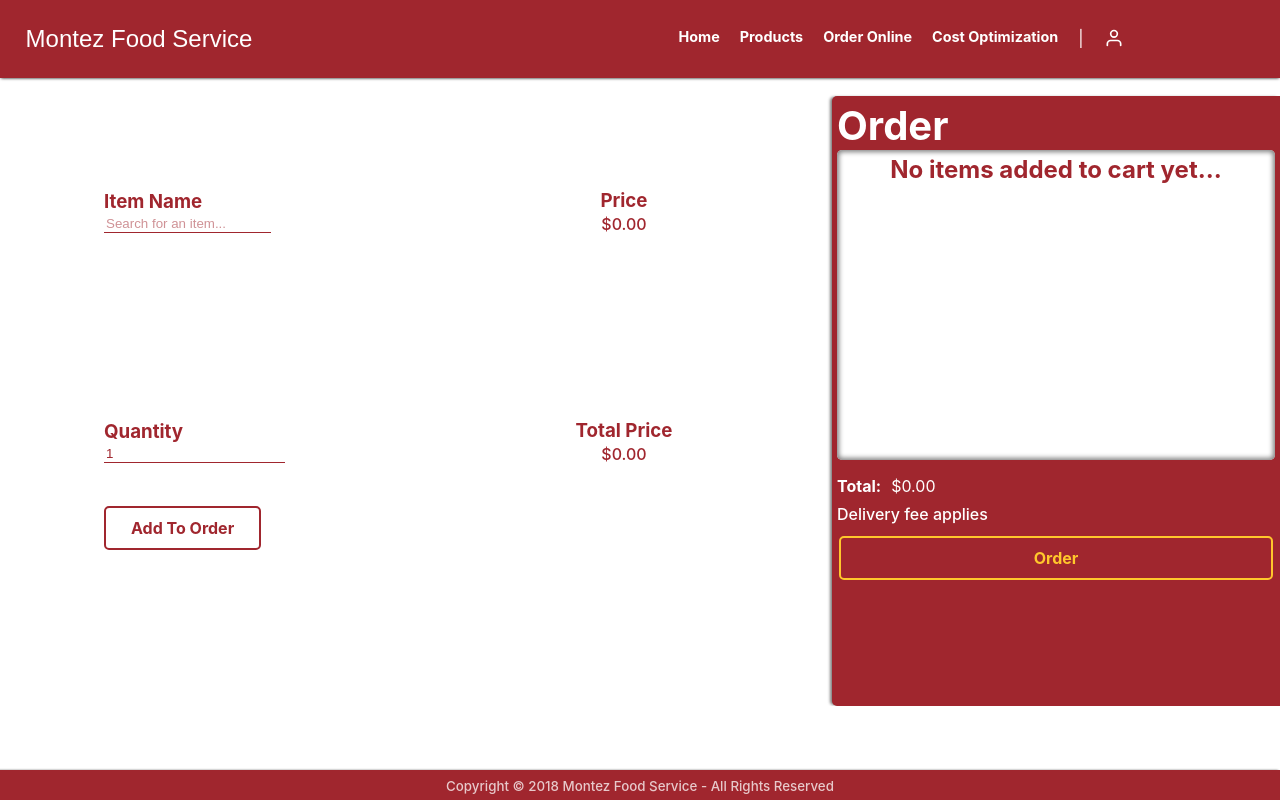
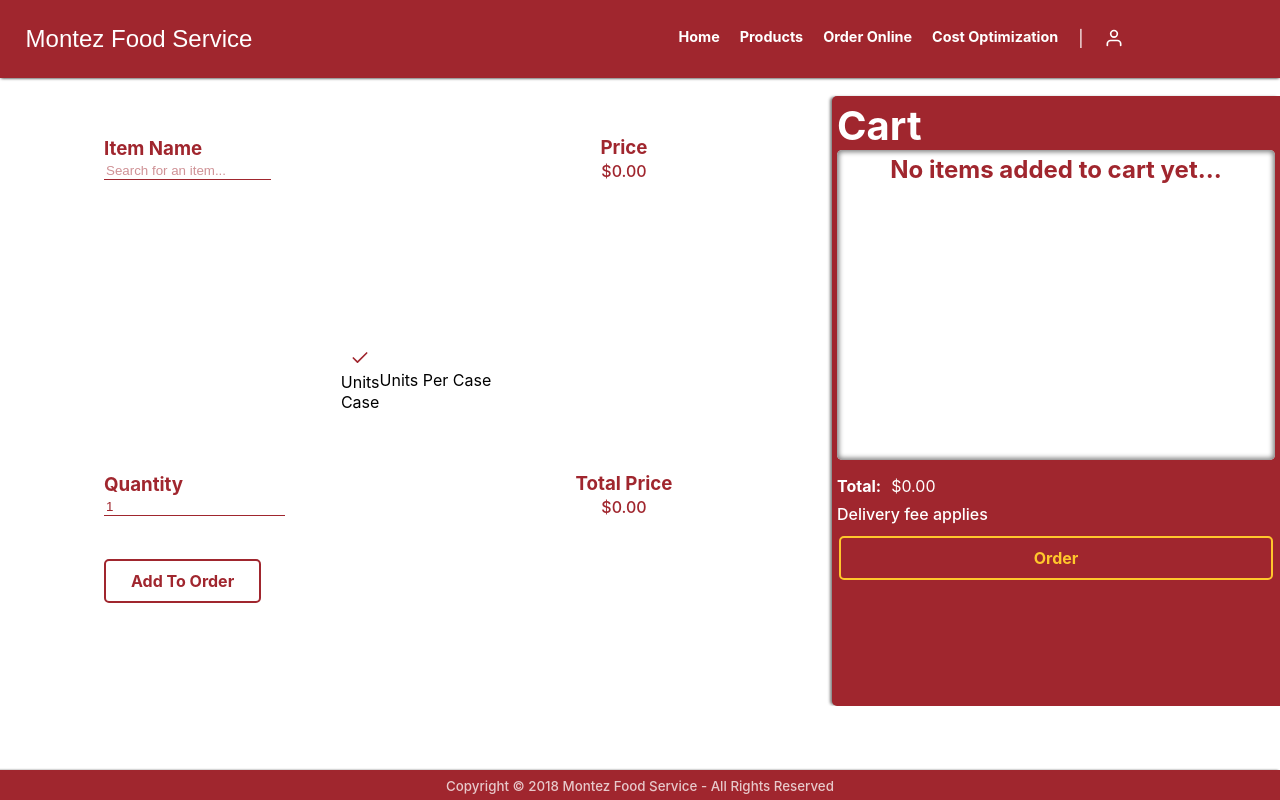
Before and after one commit to jgarcia4444/montez-food-service-web, a React (Create React App) app: page /order-online in a window 1280 px wide. Built offline with nearby package versions, Linux system fonts and the light colour scheme.

Commit message:
Added basic jsx structure with no styling to showcase the needed information to make a selection if an order item has a case oprion avaialble. Added a state value to pick whether the user wants to buy in bulk or by unit.

```diff
--- a/src/components/OrderCart/index.js
+++ b/src/components/OrderCart/index.js
@@ -85,19 +85,11 @@ const OrderCart = ({locations, cart, userInfo, sendOrder, selectedLocationIndex,
             {showUserAuthOptions === true &&
                 <UserAuthAlert closeAuthAlert={() => setShowUserAuthOptions(false)} />
             }
-            <h2 className="order-cart-title">Order</h2>
+            <h2 className="order-cart-title">Cart</h2>
             <div className="order-items-container">
                 {renderOrderItems()}
             </div>
             <div className="calculated-total-container">
-                {/* <div className="sub-total-row">
-                    <h4 className="cost-calulation-label">Subtotal:</h4>
-                    <span className="calculated-values">${calculateSubTotal()}</span>
-                </div>
-                <div className="calculated-taxes-row">
-                    <h4 className="cost-calulation-label">Taxes:</h4>
-                    <span className="calculated-values">${calculateSalesTax()}</span>
-                </div> */}
                 <div className="total-row">
                     <h4 className="cost-calulation-label">Total:</h4>
                     <span className="calculated-values">${calculateOrderTotal()}</span>
--- a/src/components/OrderForm/index.js
+++ b/src/components/OrderForm/index.js
@@ -1,5 +1,6 @@
 import React, { useState, useEffect } from 'react';
 import { connect } from 'react-redux';
+import {FiCheck} from 'react-icons/fi';
 
 import '../../styles/components/OrderForm.css'
 import ItemFinder from './ItemFinder';
@@ -15,12 +16,13 @@ const OrderForm = ({clearSuggestions, userInfo, fetchSuggestions, clearSelectedS
 
     const [itemText, setItemText] = useState('');
     const [quantity, setQuantity] = useState('1');
-    const [showActionAlert, setShowActionAlert] = useState(false)
+    const [showActionAlert, setShowActionAlert] = useState(false);
+    const [unitsSelected, setUnitsSelected] = useState(true);
 
     const {email, companyName} = userInfo;
     console.log("User info from the order form page.", userInfo)
     const {selectedSuggestion} = order;
-    const {price, } = selectedSuggestion;
+    const {price, unitsPerCase} = selectedSuggestion;
 
 
     const configureTotalPrice = () => {
@@ -91,6 +93,27 @@ const OrderForm = ({clearSuggestions, userInfo, fetchSuggestions, clearSelectedS
                     </div>
                 </div>
             </div>
+            {unitsPerCase !== 0 &&
+                <div className="order-form-row">
+                    <div className="units-or-case-selection-container">
+                        <div className="units-selection-container">
+                            <div className="units-selection-box">
+                                {unitsSelected === true && <FiCheck size={20} color={'#a0262e'}/>}
+                            </div> Units
+                        </div>
+                        <div className="case-selection-container">
+                            <div className="case-selection-box">
+                                {unitsSelected === false &&
+                                    <FiCheck color={"#a0262e"} size={20} />
+                                }
+                            </div> Case
+                        </div>
+                    </div>
+                    <div className="case-details-container">
+                        Units Per Case {unitsPerCase}
+                    </div>
+                </div>
+            }
             <div className="order-form-row">
                 <QuantitySelector quantity={quantity} setQuantity={setQuantity} />
                 <div className="total-price-container">
--- a/src/redux/reducers/orderReducer/index.js
+++ b/src/redux/reducers/orderReducer/index.js
@@ -8,7 +8,7 @@ const initialState = {
         description: "",
         upc: "",
         item: "",
-        costPerUnit: "",
+        unitsPerCase: "",
         caseCost: "",
         fiveCaseCost: "",
     },
```
